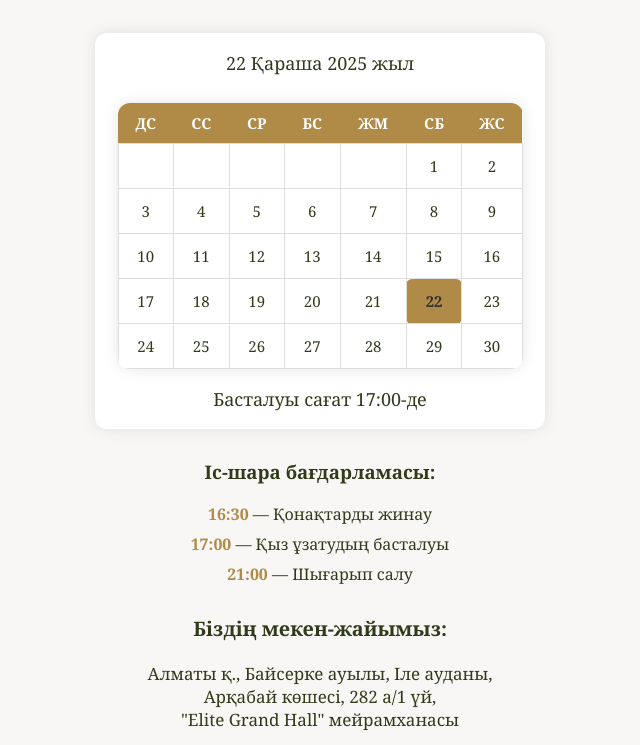
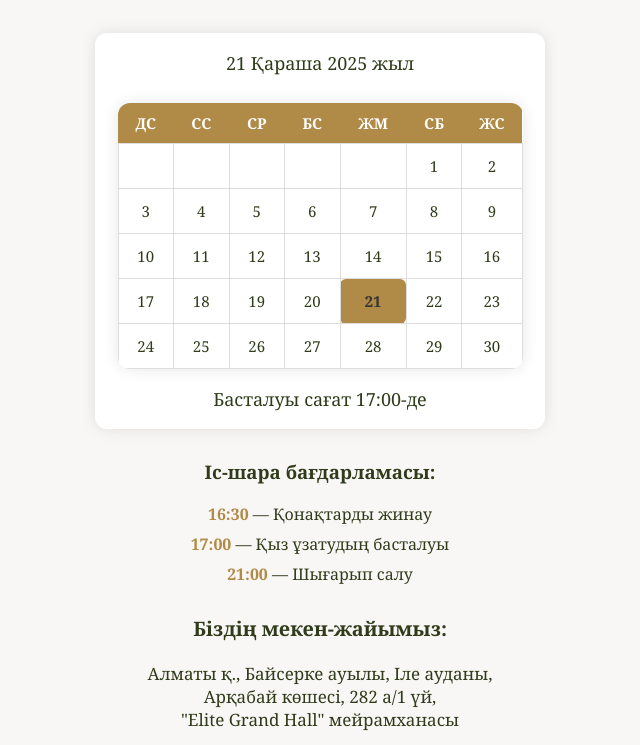
Before and after one commit to saupinx/ademi-uzatu, a plain HTML site: page index.html in a window 1280 px wide. Shown: the part 892-1637 px from the top of the page, without its empty margins (320-960 px from the left). Drawn offline with Linux system fonts and the light colour scheme; grey boxes are pictures that could not be loaded; a web font is replaced by a local one.

Commit message:
Update index.html

```diff
--- a/index.html
+++ b/index.html
@@ -34,7 +34,7 @@
 
         <!-- 🔹 Календарь -->
         <section class="calendar">
-            <p class="date-text">22 Қараша 2025 жыл</p>
+            <p class="date-text">21 Қараша 2025 жыл</p>
             <table>
                 <table class="calendar">
   <tr>
@@ -50,7 +50,7 @@
     <td>10</td><td>11</td><td>12</td><td>13</td><td>14</td><td>15</td><td>16</td>
   </tr>
   <tr>
-    <td>17</td><td>18</td><td>19</td><td>20</td><td>21</td><td class="highlight">22</td><td>23</td>
+    <td>17</td><td>18</td><td>19</td><td>20</td><td class="highlight">21</td><td>22</td><td>23</td>
   </tr>
   <tr>
     <td>24</td><td>25</td><td>26</td><td>27</td><td>28</td><td>29</td><td>30</td>
```
